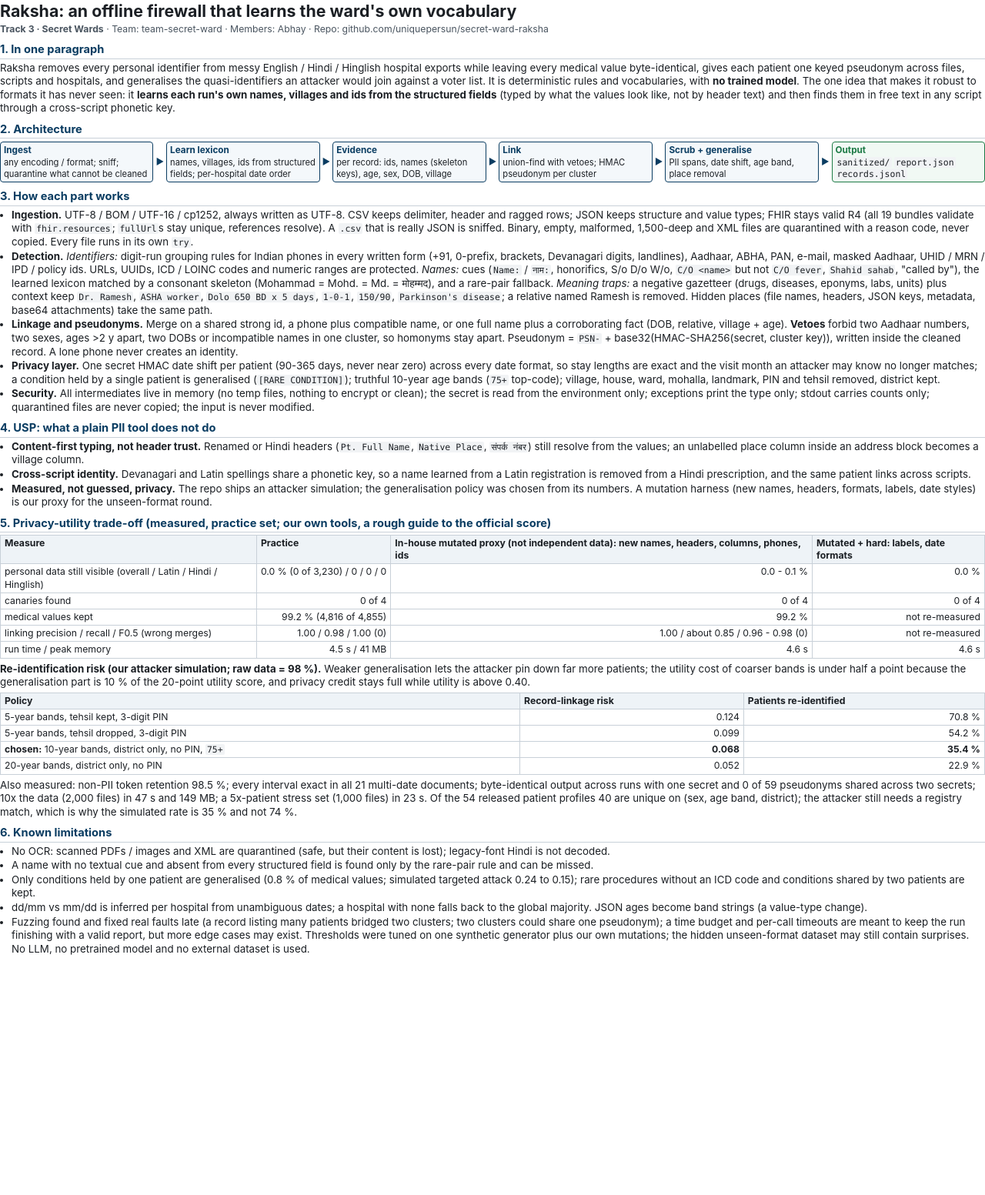
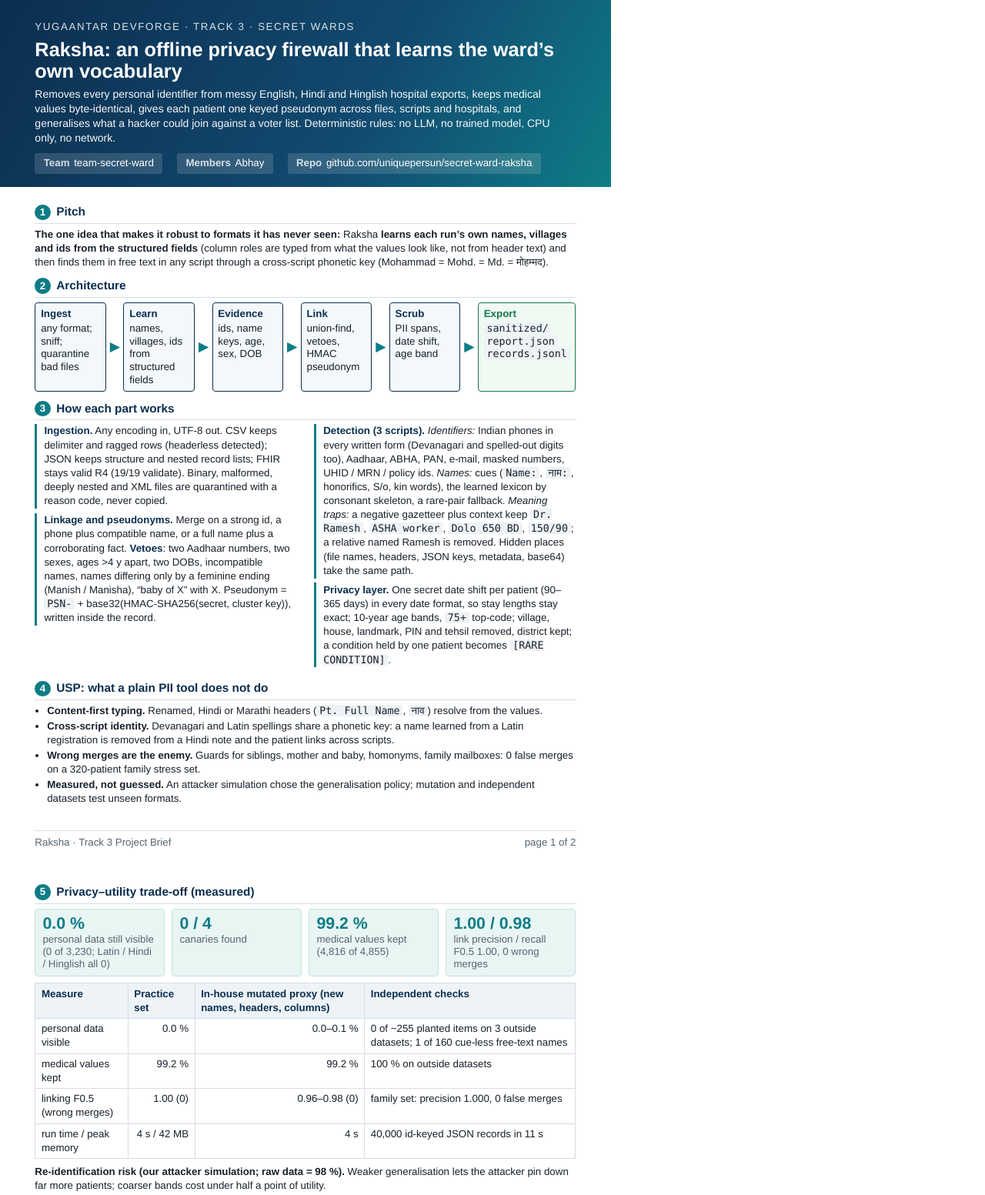
Before and after one commit to uniquepersun/secret-ward-raksha, a plain HTML site: page brief/brief.html in a window 1280 px wide. Shown: the top 1553 px of the page at 77% size. Before the commit the page ends 1246 px from the top, so only its background shows below. Drawn offline with Linux system fonts and the light colour scheme.

Commit message:
Redesign brief (A4, 2 pages, 10pt+) and add docs/index.html project page; link PDF at docs/brief.pdf
Co-Authored-By: Claude Sonnet 5.5 <noreply@anthropic.com>
Claude-Session: https://claude.ai/code/session_01R5p9BWXKuTiHfTypPc5x5z

```diff
--- a/brief/brief.html
+++ b/brief/brief.html
@@ -1,102 +1,144 @@
 <!doctype html>
-<html lang="en"><head><meta charset="utf-8"><title>Raksha: Track 3 Project Brief</title>
+<html lang="en"><head><meta charset="utf-8">
+<title>Raksha: Track 3 Project Brief</title>
 <style>
-  @page { size: A4; margin: 11mm 12mm; }
+  @page { size: A4; margin: 0; }
+  :root { --ink:#17202a; --mute:#566573; --navy:#0b2e4f; --teal:#0e7c86; --mint:#e8f5f3; --line:#d5dde5; --warn:#a35a00; --ok:#17794a; }
   * { box-sizing: border-box; }
-  body { font: 10pt/1.32 -apple-system, "Helvetica Neue", Arial, sans-serif; color: #1b1f24; margin: 0; }
-  h1 { font-size: 16pt; margin: 0 0 2px; }
-  h2 { font-size: 11pt; margin: 9px 0 3px; border-bottom: 1px solid #c8d0d8; padding-bottom: 1px; color: #0b3d62; }
-  .sub { color: #4a5560; font-size: 9.2pt; margin-bottom: 4px; }
-  p { margin: 2px 0 4px; }
-  ul { margin: 2px 0 4px 15px; padding: 0; } li { margin: 1px 0; }
-  table { border-collapse: collapse; width: 100%; font-size: 9.2pt; margin: 3px 0 5px; }
-  th, td { border: 1px solid #c8d0d8; padding: 2px 5px; text-align: left; vertical-align: top; }
-  th { background: #eef3f7; }
+  html, body { margin: 0; padding: 0; }
+  body { font: 10pt/1.36 "Helvetica Neue", Helvetica, Arial, sans-serif; color: var(--ink); -webkit-print-color-adjust: exact; print-color-adjust: exact; }
+  .page { width: 210mm; height: 297mm; padding: 0; position: relative; overflow: hidden; page-break-after: always; }
+  .page:last-child { page-break-after: auto; }
+  .hero { background: linear-gradient(120deg, var(--navy) 0%, #124a6f 60%, var(--teal) 100%); color: #fff; padding: 7mm 12mm 4.5mm; }
+  .hero .kicker { font-size: 10pt; letter-spacing: .12em; text-transform: uppercase; opacity: .85; }
+  .hero h1 { font-size: 19pt; line-height: 1.12; margin: 1.4mm 0 1.6mm; font-weight: 700; }
+  .hero p { margin: 0; font-size: 10.5pt; max-width: 178mm; opacity: .96; }
+  .meta { display: flex; gap: 5mm; margin-top: 2.6mm; font-size: 10pt; }
+  .meta div { background: rgba(255,255,255,.14); border-radius: 3px; padding: 1.2mm 3mm; }
+  .meta b { font-weight: 600; opacity: .8; margin-right: 1.5mm; }
+  .body { padding: 3mm 12mm 0; }
+  h2 { font-size: 11.5pt; color: var(--navy); margin: 3mm 0 1.2mm; display: flex; align-items: center; gap: 2mm; border-bottom: 1.2px solid var(--line); padding-bottom: 1mm; }
+  h2 .n { background: var(--teal); color: #fff; border-radius: 50%; width: 5.4mm; height: 5.4mm; display: inline-flex; align-items: center; justify-content: center; font-size: 10pt; font-weight: 700; }
+  p { margin: 1mm 0 1.6mm; }
+  ul { margin: .8mm 0 1.4mm 4.2mm; padding: 0; } li { margin: .5mm 0; }
+  code { font: 10pt Menlo, Consolas, monospace; background: #eef2f5; padding: 0 1mm; border-radius: 2px; }
+  .flow { display: flex; align-items: stretch; gap: 1.4mm; margin: 1.6mm 0 2mm; }
+  .box { flex: 1; border: 1.2px solid var(--navy); border-radius: 4px; padding: 1.6mm 1.8mm; background: #f3f8fc; font-size: 10pt; line-height: 1.25; }
+  .box b { display: block; color: var(--navy); font-size: 10pt; margin-bottom: .6mm; }
+  .box.out { border-color: var(--ok); background: #effaf3; } .box.out b { color: var(--ok); }
+  .arrow { align-self: center; color: var(--teal); font-weight: 700; font-size: 12pt; }
+  .grid2 { display: grid; grid-template-columns: 1fr 1fr; gap: 0 6mm; }
+  .card { border-left: 3px solid var(--teal); padding: .2mm 0 .2mm 2.4mm; margin: 0 0 1.5mm; }
+  .card b { color: var(--navy); }
+  .stats { display: grid; grid-template-columns: repeat(4, 1fr); gap: 2.4mm; margin: 1.6mm 0 2.2mm; }
+  .stat { background: var(--mint); border: 1px solid #c4e3de; border-radius: 4px; padding: 2mm 2.4mm; }
+  .stat .v { font-size: 16pt; font-weight: 700; color: var(--teal); line-height: 1.1; }
+  .stat .l { font-size: 10pt; color: var(--mute); line-height: 1.2; }
+  table { width: 100%; border-collapse: collapse; font-size: 10pt; margin: 1.4mm 0 2mm; }
+  th, td { border: 1px solid var(--line); padding: 1.1mm 2mm; text-align: left; vertical-align: top; }
+  th { background: #eef3f7; color: var(--navy); }
   td.n { text-align: right; white-space: nowrap; }
-  .flow { display: flex; align-items: stretch; gap: 3px; margin: 4px 0 6px; font-size: 8.4pt; }
-  .box { flex: 1; border: 1px solid #0b3d62; border-radius: 4px; padding: 3px 4px; background: #f4f8fb; }
-  .box b { display: block; color: #0b3d62; font-size: 8.8pt; }
-  .arrow { align-self: center; color: #0b3d62; font-weight: bold; }
-  .out { border-color: #1d7a46; background: #f1f9f4; } .out b { color: #1d7a46; }
-  code { font: 8.6pt Menlo, monospace; background: #f1f3f5; padding: 0 2px; border-radius: 2px; }
-  .pb { page-break-before: always; }
-  .cols { display: flex; gap: 12px; } .cols > div { flex: 1; }
+  tr.pick td { background: #effaf3; font-weight: 600; }
+  .note { color: var(--mute); }
+  .lim li::marker { color: var(--warn); }
+  .foot { position: absolute; left: 12mm; right: 12mm; bottom: 5mm; display: flex; justify-content: space-between; font-size: 10pt; color: var(--mute); border-top: 1px solid var(--line); padding-top: 1.4mm; }
 </style></head><body>
 
-<h1>Raksha: an offline firewall that learns the ward's own vocabulary</h1>
-<div class="sub"><b>Track 3 · Secret Wards</b> · Team: team-secret-ward · Members: Abhay · Repo: github.com/uniquepersun/secret-ward-raksha</div>
-
-<h2>1. In one paragraph</h2>
-<p>Raksha removes every personal identifier from messy English / Hindi / Hinglish hospital exports while leaving every medical value
-byte-identical, gives each patient one keyed pseudonym across files, scripts and hospitals, and generalises the quasi-identifiers an
-attacker would join against a voter list. It is deterministic rules and vocabularies, with <b>no trained model</b>. The one idea that
-makes it robust to formats it has never seen: it <b>learns each run's own names, villages and ids from the structured fields</b> (typed by
-what the values look like, not by header text) and then finds them in free text in any script through a cross-script phonetic key.</p>
-
-<h2>2. Architecture</h2>
-<div class="flow">
-  <div class="box"><b>Ingest</b>any encoding / format; sniff; quarantine what cannot be cleaned</div><div class="arrow">&#9654;</div>
-  <div class="box"><b>Learn lexicon</b>names, villages, ids from structured fields; per-hospital date order</div><div class="arrow">&#9654;</div>
-  <div class="box"><b>Evidence</b>per record: ids, names (skeleton keys), age, sex, DOB, village</div><div class="arrow">&#9654;</div>
-  <div class="box"><b>Link</b>union-find with vetoes; HMAC pseudonym per cluster</div><div class="arrow">&#9654;</div>
-  <div class="box"><b>Scrub + generalise</b>PII spans, date shift, age band, place removal</div><div class="arrow">&#9654;</div>
-  <div class="box out"><b>Output</b><code>sanitized/</code> <code>report.json</code> <code>records.jsonl</code></div>
+<!-- ============================== PAGE 1 ============================== -->
+<section class="page">
+  <div class="hero">
+    <div class="kicker">Yugaantar DevForge &middot; Track 3 &middot; Secret Wards</div>
+    <h1>Raksha: an offline privacy firewall that learns the ward&rsquo;s own vocabulary</h1>
+    <p>Removes every personal identifier from messy English, Hindi and Hinglish hospital exports, keeps medical values byte-identical, gives each patient one keyed pseudonym across files, scripts and hospitals, and generalises what a hacker could join against a voter list. Deterministic rules: no LLM, no trained model, CPU only, no network.</p>
+    <div class="meta"><div><b>Team</b>team-secret-ward</div><div><b>Members</b>Abhay</div><div><b>Repo</b>github.com/uniquepersun/secret-ward-raksha</div></div>
   </div>
 
-<h2>3. How each part works</h2>
+  <div class="body">
+    <h2><span class="n">1</span>Pitch</h2>
+    <p><b>The one idea that makes it robust to formats it has never seen:</b> Raksha <b>learns each run&rsquo;s own names, villages and ids from the structured fields</b> (column roles are typed from what the values look like, not from header text) and then finds them in free text in any script through a cross-script phonetic key (Mohammad = Mohd. = Md. = &#2350;&#2379;&#2361;&#2350;&#2381;&#2350;&#2342;).</p>
+
+    <h2><span class="n">2</span>Architecture</h2>
+    <div class="flow">
+      <div class="box"><b>Ingest</b>any format; sniff; quarantine bad files</div><div class="arrow">&#9654;</div>
+      <div class="box"><b>Learn</b>names, villages, ids from structured fields</div><div class="arrow">&#9654;</div>
+      <div class="box"><b>Evidence</b>ids, name keys, age, sex, DOB</div><div class="arrow">&#9654;</div>
+      <div class="box"><b>Link</b>union-find, vetoes, HMAC pseudonym</div><div class="arrow">&#9654;</div>
+      <div class="box"><b>Scrub</b>PII spans, date shift, age band</div><div class="arrow">&#9654;</div>
+      <div class="box out"><b>Export</b><code>sanitized/</code> <code>report.json</code> <code>records.jsonl</code></div>
+    </div>
+
+    <h2><span class="n">3</span>How each part works</h2>
+    <div class="grid2">
+      <div>
+        <div class="card"><b>Ingestion.</b> Any encoding in, UTF-8 out. CSV keeps delimiter and ragged rows (headerless detected); JSON keeps structure and nested record lists; FHIR stays valid R4 (19/19 validate). Binary, malformed, deeply nested and XML files are quarantined with a reason code, never copied.</div>
+        <div class="card"><b>Linkage and pseudonyms.</b> Merge on a strong id, a phone plus compatible name, or a full name plus a corroborating fact. <b>Vetoes</b>: two Aadhaar numbers, two sexes, ages &gt;4 y apart, two DOBs, incompatible names, names differing only by a feminine ending (Manish / Manisha), &ldquo;baby of X&rdquo; with X. Pseudonym = <code>PSN-</code> + base32(HMAC-SHA256(secret, cluster key)), written inside the record.</div>
+      </div>
+      <div>
+        <div class="card"><b>Detection (3 scripts).</b> <i>Identifiers:</i> Indian phones in every written form (Devanagari and spelled-out digits too), Aadhaar, ABHA, PAN, e-mail, masked numbers, UHID / MRN / policy ids. <i>Names:</i> cues (<code>Name:</code>, <code>&#2344;&#2366;&#2350;:</code>, honorifics, S/o, kin words), the learned lexicon by consonant skeleton, a rare-pair fallback. <i>Meaning traps:</i> a negative gazetteer plus context keep <code>Dr. Ramesh</code>, <code>ASHA worker</code>, <code>Dolo 650 BD</code>, <code>150/90</code>; a relative named Ramesh is removed. Hidden places (file names, headers, JSON keys, metadata, base64) take the same path.</div>
+        <div class="card"><b>Privacy layer.</b> One secret date shift per patient (90&ndash;365 days) in every date format, so stay lengths stay exact; 10-year age bands, <code>75+</code> top-code; village, house, landmark, PIN and tehsil removed, district kept; a condition held by one patient becomes <code>[RARE CONDITION]</code>.</div>
+      </div>
+    </div>
+
+    <h2><span class="n">4</span>USP: what a plain PII tool does not do</h2>
     <ul>
-<li><b>Ingestion.</b> UTF-8 / BOM / UTF-16 / cp1252, always written as UTF-8. CSV keeps delimiter, header and ragged rows; JSON keeps structure and value types;
-FHIR stays valid R4 (all 19 bundles validate with <code>fhir.resources</code>; <code>fullUrl</code>s stay unique, references resolve). A <code>.csv</code> that is really JSON is sniffed.
-Binary, empty, malformed, 1,500-deep and XML files are quarantined with a reason code, never copied. Every file runs in its own <code>try</code>.</li>
-<li><b>Detection.</b> <i>Identifiers:</i> digit-run grouping rules for Indian phones in every written form (+91, 0-prefix, brackets, Devanagari digits, landlines), Aadhaar, ABHA, PAN, e-mail,
-masked Aadhaar, UHID / MRN / IPD / policy ids. URLs, UUIDs, ICD / LOINC codes and numeric ranges are protected. <i>Names:</i> cues (<code>Name:</code> / <code>नाम:</code>, honorifics,
-S/o D/o W/o, <code>C/O &lt;name&gt;</code> but not <code>C/O fever</code>, <code>Shahid sahab</code>, "called by"), the learned lexicon matched by a consonant skeleton
-(Mohammad = Mohd. = Md. = मोहम्मद), and a rare-pair fallback. <i>Meaning traps:</i> a negative gazetteer (drugs, diseases, eponyms, labs, units) plus context keep
-<code>Dr. Ramesh</code>, <code>ASHA worker</code>, <code>Dolo 650 BD x 5 days</code>, <code>1-0-1</code>, <code>150/90</code>, <code>Parkinson's disease</code>; a relative named Ramesh is removed.
-Hidden places (file names, headers, JSON keys, metadata, base64 attachments) take the same path.</li>
-<li><b>Linkage and pseudonyms.</b> Merge on a shared strong id, a phone plus compatible name, or one full name plus a corroborating fact (DOB, relative, village + age). <b>Vetoes</b> forbid two Aadhaar
-numbers, two sexes, ages &gt;2 y apart, two DOBs or incompatible names in one cluster, so homonyms stay apart. Pseudonym = <code>PSN-</code> + base32(HMAC-SHA256(secret, cluster key)),
-written inside the cleaned record. A lone phone never creates an identity.</li>
-<li><b>Privacy layer.</b> One secret HMAC date shift per patient (90-365 days, never near zero) across every date format, so stay lengths are exact and the visit month an attacker may know no longer matches; a condition held by a single patient is generalised (<code>[RARE CONDITION]</code>); truthful 10-year age bands (<code>75+</code> top-code);
-village, house, ward, mohalla, landmark, PIN and tehsil removed, district kept.</li>
-<li><b>Security.</b> All intermediates live in memory (no temp files, nothing to encrypt or clean); the secret is read from the environment only; exceptions print the type only; stdout carries counts only;
-quarantined files are never copied; the input is never modified.</li>
+      <li><b>Content-first typing.</b> Renamed, Hindi or Marathi headers (<code>Pt. Full Name</code>, <code>&#2344;&#2366;&#2357;</code>) resolve from the values.</li>
+      <li><b>Cross-script identity.</b> Devanagari and Latin spellings share a phonetic key: a name learned from a Latin registration is removed from a Hindi note and the patient links across scripts.</li>
+      <li><b>Wrong merges are the enemy.</b> Guards for siblings, mother and baby, homonyms, family mailboxes: 0 false merges on a 320-patient family stress set.</li>
+      <li><b>Measured, not guessed.</b> An attacker simulation chose the generalisation policy; mutation and independent datasets test unseen formats.</li>
     </ul>
+  </div>
+  <div class="foot"><span>Raksha &middot; Track 3 Project Brief</span><span>page 1 of 2</span></div>
+</section>
 
-<h2 class="pb">4. USP: what a plain PII tool does not do</h2>
-<ul>
-<li><b>Content-first typing, not header trust.</b> Renamed or Hindi headers (<code>Pt. Full Name</code>, <code>Native Place</code>, <code>संपर्क नंबर</code>) still resolve from the values; an unlabelled place column inside an address block becomes a village column.</li>
-<li><b>Cross-script identity.</b> Devanagari and Latin spellings share a phonetic key, so a name learned from a Latin registration is removed from a Hindi prescription, and the same patient links across scripts.</li>
-<li><b>Measured, not guessed, privacy.</b> The repo ships an attacker simulation; the generalisation policy was chosen from its numbers. A mutation harness (new names, headers, formats, labels, date styles) is our proxy for the unseen-format round.</li>
-</ul>
-
-<h2>5. Privacy-utility trade-off (measured, practice set; our own tools, a rough guide to the official score)</h2>
+<!-- ============================== PAGE 2 ============================== -->
+<section class="page">
+  <div class="body" style="padding-top:7mm">
+    <h2 style="margin-top:0"><span class="n">5</span>Privacy&ndash;utility trade-off (measured)</h2>
+    <div class="stats">
+      <div class="stat"><div class="v">0.0 %</div><div class="l">personal data still visible<br>(0 of 3,230; Latin / Hindi / Hinglish all 0)</div></div>
+      <div class="stat"><div class="v">0 / 4</div><div class="l">canaries found</div></div>
+      <div class="stat"><div class="v">99.2 %</div><div class="l">medical values kept<br>(4,816 of 4,855)</div></div>
+      <div class="stat"><div class="v">1.00 / 0.98</div><div class="l">link precision / recall<br>F0.5 1.00, 0 wrong merges</div></div>
+    </div>
     <table>
-<tr><th>Measure</th><th>Practice</th><th>In-house mutated proxy (not independent data): new names, headers, columns, phones, ids</th><th>Mutated + hard: labels, date formats</th></tr>
-<tr><td>personal data still visible (overall / Latin / Hindi / Hinglish)</td><td class="n">0.0 % (0 of 3,230) / 0 / 0 / 0</td><td class="n">0.0 - 0.1 %</td><td class="n">0.0 %</td></tr>
-<tr><td>canaries found</td><td class="n">0 of 4</td><td class="n">0 of 4</td><td class="n">0 of 4</td></tr>
-<tr><td>medical values kept</td><td class="n">99.2 % (4,816 of 4,855)</td><td class="n">99.2 %</td><td class="n">not re-measured</td></tr>
-<tr><td>linking precision / recall / F0.5 (wrong merges)</td><td class="n">1.00 / 0.98 / 1.00 (0)</td><td class="n">1.00 / about 0.85 / 0.96 - 0.98 (0)</td><td class="n">not re-measured</td></tr>
-<tr><td>run time / peak memory</td><td class="n">4.5 s / 41 MB</td><td class="n">4.6 s</td><td class="n">4.6 s</td></tr>
+      <tr><th>Measure</th><th>Practice set</th><th>In-house mutated proxy (new names, headers, columns)</th><th>Independent checks</th></tr>
+      <tr><td>personal data visible</td><td class="n">0.0 %</td><td class="n">0.0&ndash;0.1 %</td><td>0 of ~255 planted items on 3 outside datasets; 1 of 160 cue-less free-text names</td></tr>
+      <tr><td>medical values kept</td><td class="n">99.2 %</td><td class="n">99.2 %</td><td>100 % on outside datasets</td></tr>
+      <tr><td>linking F0.5 (wrong merges)</td><td class="n">1.00 (0)</td><td class="n">0.96&ndash;0.98 (0)</td><td>family set: precision 1.000, 0 false merges</td></tr>
+      <tr><td>run time / peak memory</td><td class="n">4 s / 42 MB</td><td class="n">4 s</td><td>40,000 id-keyed JSON records in 11 s</td></tr>
     </table>
-<p><b>Re-identification risk (our attacker simulation; raw data = 98 %).</b> Weaker generalisation lets the attacker pin down far more patients; the utility cost of coarser bands is under half a point
-because the generalisation part is 10 % of the 20-point utility score, and privacy credit stays full while utility is above 0.40.</p>
+    <p><b>Re-identification risk (our attacker simulation; raw data = 98 %).</b> Weaker generalisation lets the attacker pin down far more patients; coarser bands cost under half a point of utility.</p>
     <table>
       <tr><th>Policy</th><th>Record-linkage risk</th><th>Patients re-identified</th></tr>
       <tr><td>5-year bands, tehsil kept, 3-digit PIN</td><td class="n">0.124</td><td class="n">70.8 %</td></tr>
       <tr><td>5-year bands, tehsil dropped, 3-digit PIN</td><td class="n">0.099</td><td class="n">54.2 %</td></tr>
-<tr><td><b>chosen:</b> 10-year bands, district only, no PIN, <code>75+</code></td><td class="n"><b>0.068</b></td><td class="n"><b>35.4 %</b></td></tr>
+      <tr class="pick"><td>chosen: 10-year bands, district only, no PIN, 75+</td><td class="n">0.068</td><td class="n">35.4 %</td></tr>
       <tr><td>20-year bands, district only, no PIN</td><td class="n">0.052</td><td class="n">22.9 %</td></tr>
     </table>
-<p>Also measured: non-PII token retention 98.5 %; every interval exact in all 21 multi-date documents; byte-identical output across runs with one secret and 0 of 59 pseudonyms shared across two secrets;
-10x the data (2,000 files) in 47 s and 149 MB; a 5x-patient stress set (1,000 files) in 23 s. Of the 54 released patient profiles 40 are unique on (sex, age band, district); the attacker still needs a registry match, which is why the simulated rate is 35 % and not 74 %.</p>
+    <p class="note">Also measured: rare-condition suppression cuts the simulated targeted attack from 1.00 to 0.07; every date interval is exact within a document; output is byte-identical across runs with one secret, and a different secret shares no pseudonym.</p>
 
-<h2>6. Known limitations</h2>
+    <h2><span class="n">6</span>Security design</h2>
+    <div class="grid2">
       <ul>
-<li>No OCR: scanned PDFs / images and XML are quarantined (safe, but their content is lost); legacy-font Hindi is not decoded.</li>
-<li>A name with no textual cue and absent from every structured field is found only by the rare-pair rule and can be missed.</li>
-<li>Only conditions held by one patient are generalised (0.8 % of medical values; simulated targeted attack 0.24 to 0.15); rare procedures without an ICD code and conditions shared by two patients are kept.</li>
-<li>dd/mm vs mm/dd is inferred per hospital from unambiguous dates; a hospital with none falls back to the global majority. JSON ages become band strings (a value-type change).</li>
-<li>Fuzzing found and fixed real faults late (a record listing many patients bridged two clusters; two clusters could share one pseudonym); a time budget and per-call timeouts are meant to keep the run finishing with a valid report, but more edge cases may exist. Thresholds were tuned on one synthetic generator plus our own mutations; the hidden unseen-format dataset may still contain surprises. No LLM, no pretrained model and no external dataset is used.</li>
+        <li><b>No data at rest:</b> intermediates live in memory; no temp files or logs, so nothing to encrypt or clean.</li>
+        <li><b>Keys:</b> secret only from <code>RAKSHA_SECRET</code>, never written; an empty key becomes a random per-run key.</li>
+        <li><b>PII-free logging:</b> stdout carries counts only; exceptions print the type only.</li>
       </ul>
+      <ul>
+        <li><b>Hostile input, static only:</b> hash blocklist, EICAR, magic bytes, script and macro markers, hostile base64 removed, formulas neutralised; nothing is executed or unpacked.</li>
+        <li><b>Quarantine:</b> reason code, never copied; input never modified; output paths confined.</li>
+        <li><b>Resilience:</b> regex timeouts, a run time budget, resource limits, and hash-pinned dependencies.</li>
+      </ul>
+    </div>
+
+    <h2><span class="n">7</span>Known limitations (honest list)</h2>
+    <ul class="lim">
+      <li>No OCR: scanned PDFs, images and XML are quarantined (safe, content lost). Other scripts (for example Bengali) are not detected. A name with no cue and no structured copy can be missed (a lone first name that is also a Hindi word).</li>
+      <li>Linking is deliberately conservative: name-only and phone-only mentions often stay unlinked (recall), because a wrong merge costs more than a missed link.</li>
+      <li>Only conditions held by one patient are generalised; JSON integer ages become band strings; dd/mm versus mm/dd is inferred per hospital. Thresholds were tuned on one synthetic generator plus our own mutations; independent datasets showed no overfit, but the hidden set may hold surprises.</li>
+      <li>Free of external dependencies on data or models: no LLM, no pretrained model, no external dataset; three small hash-pinned Python packages only.</li>
+    </ul>
+  </div>
+  <div class="foot"><span>Raksha &middot; Track 3 Project Brief</span><span>page 2 of 2</span></div>
+</section>
 </body></html>
```
Also changed, not shown: docs/index.html (added, +191 -0 lines), 3 other files. Lines whose indentation alone changed are shown as unchanged.
